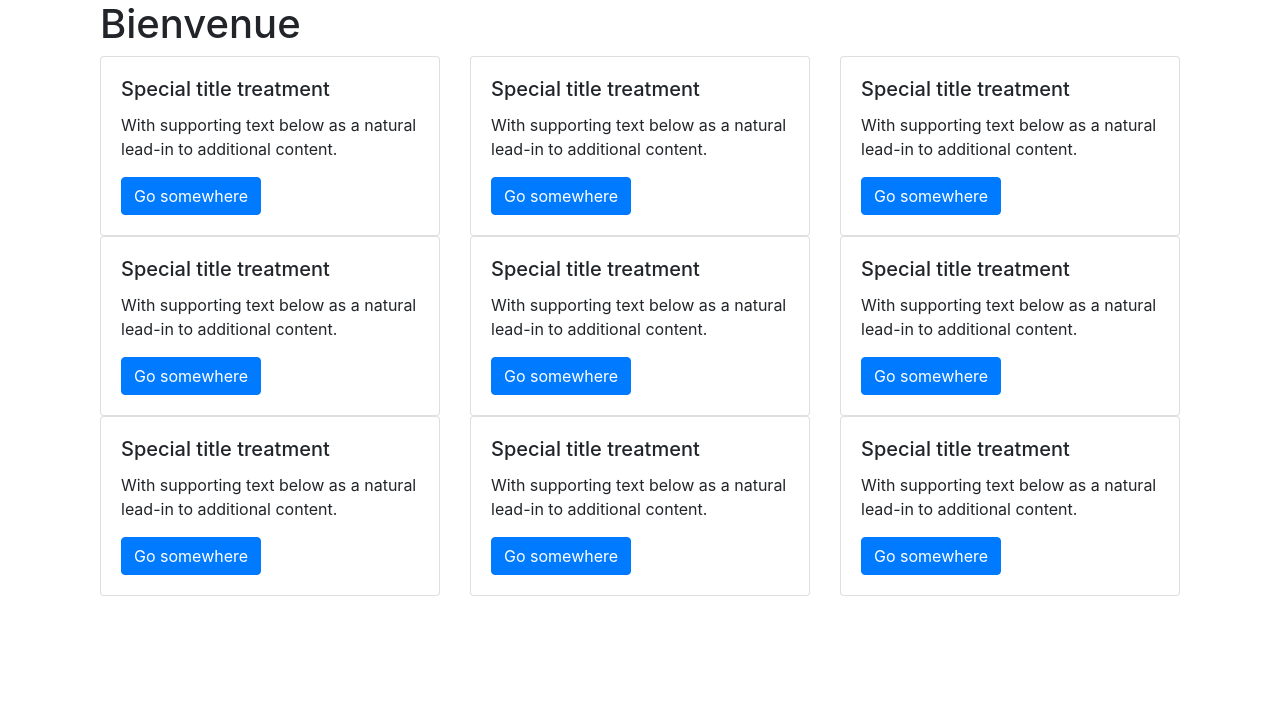
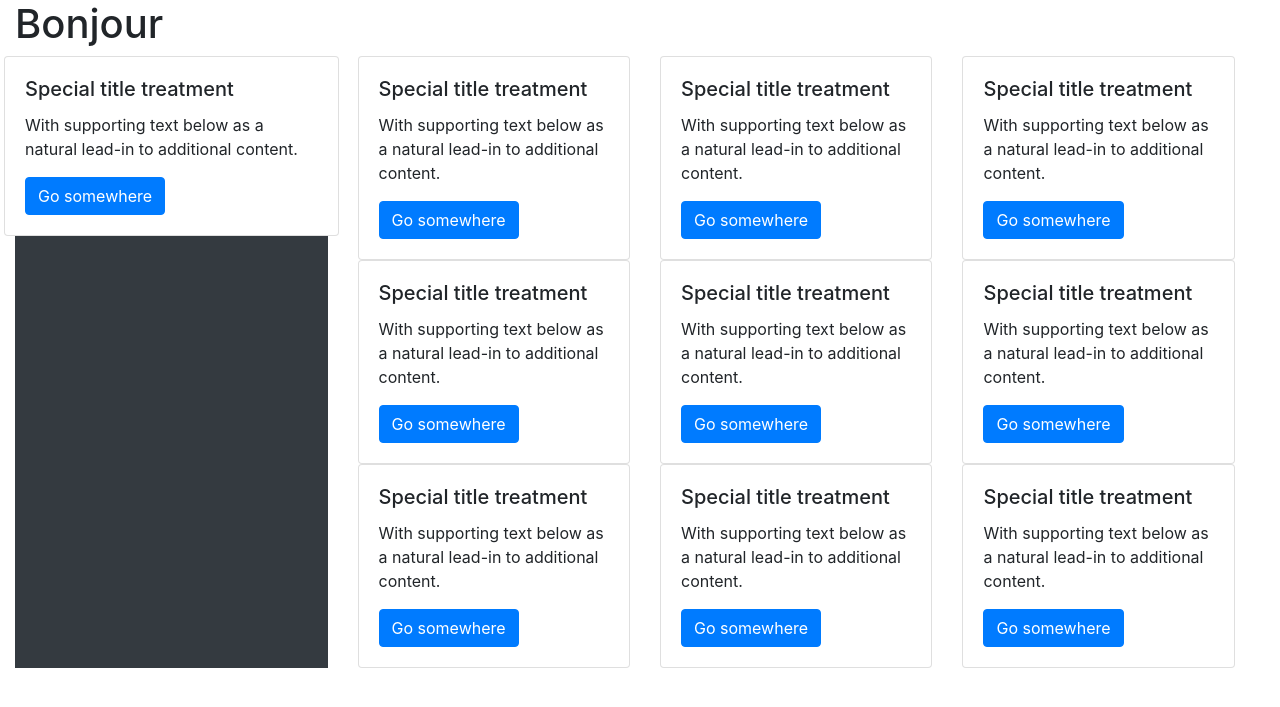
Before and after one commit to jRayze/matcha, a PHP site: page /accueil/index.php in a window 1280 px wide. Shown: the part 56-763 px from the top of the page. Run offline with PHP 8.4, Linux system fonts and the light colour scheme.

Commit message:
background login and start accueil

```diff
--- a/accueil/accueil.php
+++ b/accueil/accueil.php
@@ -1,8 +1,21 @@
 <body class="bodyAccueil">
-    <div class="container">
-        <div class="col-md-12 title">
-            <h1>Bienvenue</h1>
+    <div class="container-fluid">
+        <!--<div class="col-md-12">-->
+            <h1 class="title">Bonjour <?$_NAME?></h1>
+            <div class="container-fluid">
+                <div class="row">
+                    <div class="col-md-3 px-1 bg-dark">
+                        <div class="row">
+                            <div class="card">
+                                    <div class="card-body">
+                                        <h5 class="card-title">Special title treatment</h5>
+                                        <p class="card-text">With supporting text below as a natural lead-in to additional content.</p>
+                                        <a href="#" class="btn btn-primary">Go somewhere</a>
                                     </div>
+                                </div>
+                        </div>
+                    </div>
+                    <div class="col" id="main">
                     <div class="col-md-12">
                 <div class="row">
                     <div class="col-sm-4">
@@ -89,4 +102,11 @@
                 </div>
             </div>
                     </div>
+                </div>
+            </div>
+            <!--<div class="col-md-3" style="height:1500px;">
+
+            </div>-->
+        <!--</div>-->
+    </div>
 </body>
--- a/css/styles.css
+++ b/css/styles.css
@@ -1,4 +1,5 @@
 .bodyLogin {
+
     text-align: center;
     display: flex;
     align-items: center;
@@ -8,22 +9,30 @@
     right: 0;
     bottom: 0;
     left: 0;
+    /*background */
     background-image: url(https://fermelamarmotte.fr/images/c97b843dd9a2f2443fa42ebe707c14d1.jpg);
     background-repeat: no-repeat;
     background-size: cover;
-    backdrop-filter: contrast(0.5);
-    margin:0;
-    padding:0;
+    backdrop-filter: contrast(0.5) blur(5px);
     background-position: center center;
     background-attachment: fixed;
     background-size: cover;
-    background-color: #464646;
+
+    margin:0;
+    padding:0;
 }
 
 .form-signin {
     max-width: 420px !important;
     margin:auto;
+
+    background-color: white;
+    border: 2px solid white;
+    padding: 20px;
+    border-radius: 10px;
+    box-shadow: 20px 20px 15px darkslategrey;
 }
+
 
 .bodyRegister {
     text-align: center;
@@ -63,3 +72,7 @@
     color:green;
     font-weight: bold;
 }
+
+#marge-bot {
+    margin-bottom: 5px;
+}
--- a/login/login.php
+++ b/login/login.php
@@ -30,7 +30,7 @@ session_start();
         ?>">
         <label for="inputPassword" class="sr-only">Mot de Passe</label>
         <input name="password" type="password" id="inputPassword" class="form-control" placeholder="Mot de passe" required>
-        <button class="btn btn-m btn-primary btn-block" type="submit">Se connecter</button>
+        <button class="btn btn-m btn-primary btn-block" id="marge-bot" type="submit">Se connecter</button>
         <a href="#">Mot de passe oublié ?</a>
         <br >
         <a href="/register/register.php">S'inscrire</a>
```
Lines whose indentation alone changed are shown as unchanged.
